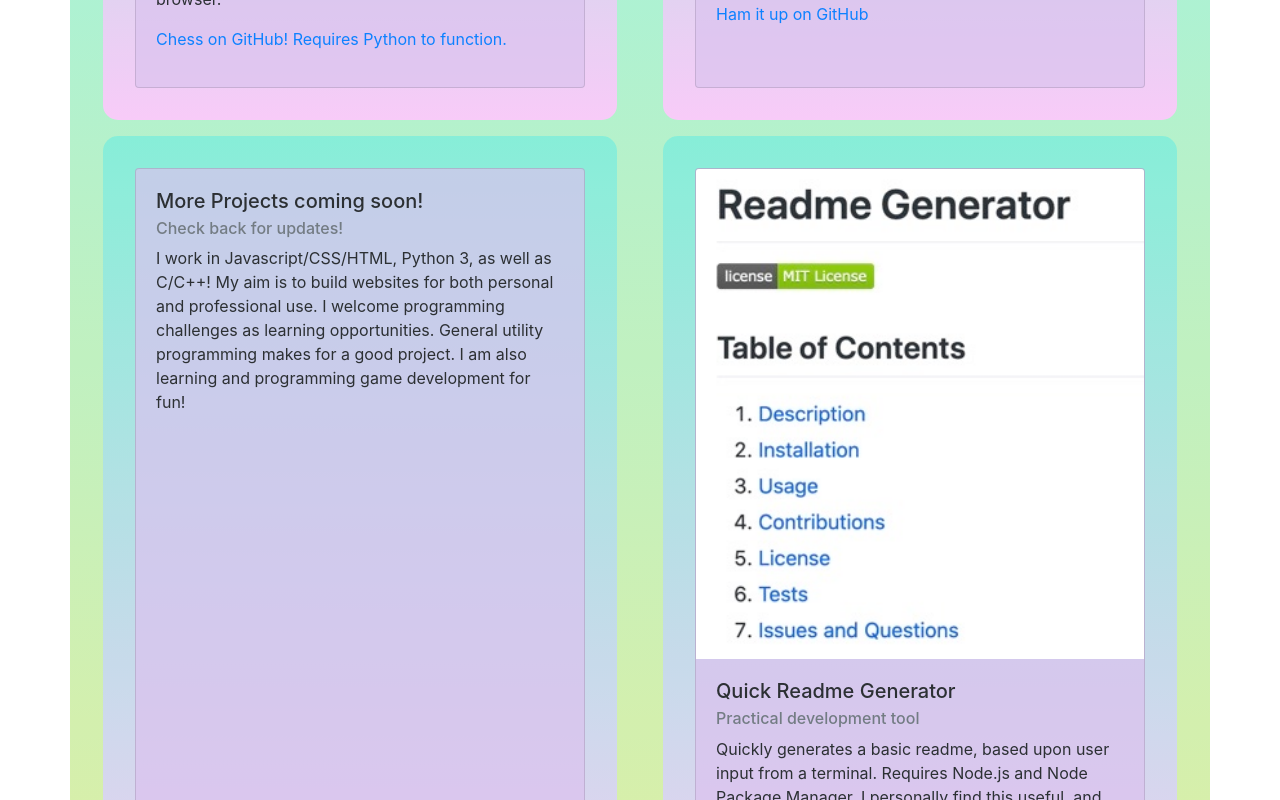
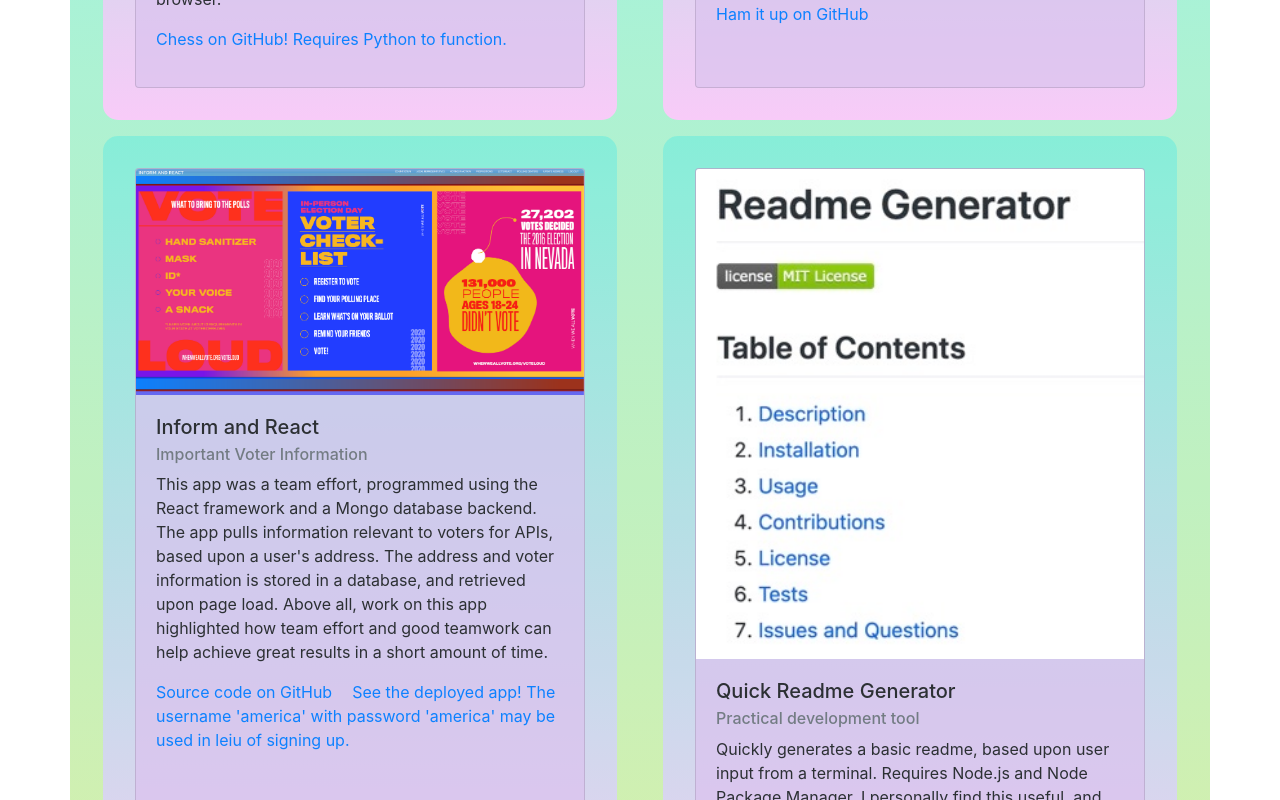
Before and after one commit to Koldenblue/kevin-miller-react-portfolio, a React (Create React App) app: page /portfolio in a window 1280 px wide. Shown: the part 1560-2360 px from the top of the page. Built offline with nearby package versions, Linux system fonts and the light colour scheme.

Commit message:
updated portfolio to include inform react

```diff
--- a/src/pages/Portfolio.js
+++ b/src/pages/Portfolio.js
@@ -26,6 +26,8 @@ function Portfolio() {
   const [balanceOpacity, setBalanceOpacity] = useState(1)
   const [connect, setConnect] = useState('none');
   const [connectOpacity, setConnectOpacity] = useState(1)
+  const [inform, setInform] = useState('none');
+  const [informOpacity, setInformOpacity] = useState(1)
 
   const styles = {
     card: {
@@ -173,7 +175,21 @@ function Portfolio() {
       display: connect,
       transition: 'opacity 1s',
       opacity: connectOpacity
+    },
+    informImg: {
+      position: 'fixed',
+      zIndex: '9999',
+      top: '90px',
+      left: '50%',
+      height: '85%',
+      width: 'auto',
+      transform: 'translateX(-50%)',
+      boxShadow: '5px 5px 5px black',
+      display: inform,
+      transition: 'opacity 1s',
+      opacity: informOpacity
     }
+
 
 
 
@@ -432,6 +448,28 @@ function Portfolio() {
     window.removeEventListener("click", connectFade);
   }
 
+  //================ inform image functions
+    let informZoom = () => {
+      setInform('block');
+      setTimeout(() => {
+        window.addEventListener("click", informFade)
+      }, 100)
+    }
+
+    useEffect(() => {
+      if (informOpacity === 0) {
+        setInformOpacity(1)
+      }
+      else {
+        setInformOpacity(0)
+      }
+    }, [inform])
+
+    let informFade = () => {
+      setInform('none');
+      window.removeEventListener("click", informFade);
+    }
+
 
 
   return (
@@ -439,17 +477,18 @@ function Portfolio() {
       <Background image='../assets/images/koi.jpg' />
 
       {/* Zoomed images */}
-      <img src={require('../assets/images/express-bartender.png')} style={styles.bartenderImg} />
-      <img src={require("../assets/images/trek.png")} style={styles.trekImg} />
-      <img src={require("../assets/images/chess.PNG")} style={styles.chessImg} />
-      <img src={require("../assets/images/hamburger.PNG")} style={styles.hamImg} />
-      <img src={require("../assets/images/readme-gen.jpeg")} style={styles.readmeImg} />
-      <img src={require("../assets/images/quiz.png")} style={styles.quizImg} />
-      <img src={require("../assets/images/weather-forecaster.png")} style={styles.weatherImg} />
-      <img src={require("../assets/images/template-engine.png")} style={styles.templateImg} />
-      <img src={require("../assets/images/work-day-scheduler.png")} style={styles.workImg} />
-      <img src={require("../assets/images/bal_sheet.jpg")} style={styles.balanceImg} />
-      <img src={require("../assets/images/connect-4.PNG")} style={styles.connectImg} />
+      <img src={require('../assets/images/express-bartender.png')} style={styles.bartenderImg} alt='Express Bartender app'/>
+      <img src={require("../assets/images/trek.png")} style={styles.trekImg} alt='Trek app'/>
+      <img src={require("../assets/images/chess.PNG")} style={styles.chessImg} alt='Python Chess'/>
+      <img src={require("../assets/images/hamburger.PNG")} style={styles.hamImg} alt='hamburger database app'/>
+      <img src={require("../assets/images/readme-gen.jpeg")} style={styles.readmeImg} alt='readme generator app'/>
+      <img src={require("../assets/images/quiz.png")} style={styles.quizImg} alt='quiz generator'/>
+      <img src={require("../assets/images/weather-forecaster.png")} style={styles.weatherImg} alt='weather app'/>
+      <img src={require("../assets/images/template-engine.png")} style={styles.templateImg} alt='template generator'/>
+      <img src={require("../assets/images/work-day-scheduler.png")} style={styles.workImg} alt='workday scheduler'/>
+      <img src={require("../assets/images/bal_sheet.jpg")} style={styles.balanceImg} alt='balance sheet searcher'/>
+      <img src={require("../assets/images/connect-4.PNG")} style={styles.connectImg} alt='connect 4 app'/>
+      <img src={require("../assets/images/inform.png")} style={styles.informImg} alt='connect 4 app'/>
 
 
       <main className='container nav-avoid bottom-space'>
@@ -533,17 +572,19 @@ function Portfolio() {
         </section>
 
         <section className='row card-gutters'>
-          <div className='col-md-6'>
+
+        <div className='col-md-6'>
             <div className='box-all box'>
               <div className="card" style={styles.card}>
+                <img src={require("../assets/images/inform.png")} className="card-img-top" alt="Inform and React app" onClick={informZoom} />
                 <div className="card-body">
-                  <h5 className="card-title">More Projects coming soon!</h5>
-                  <h6 className="card-subtitle mb-2 text-muted">Check back for updates!</h6>
-                  <p className="card-text">I work in Javascript/CSS/HTML, Python 3, as well as C/C++!
-                  My aim is to build websites for both personal and professional use.
-                  I welcome programming challenges as learning opportunities. General utility programming makes for a good project.
-                  I am also learning and programming game development for fun!
-            </p>
+                  <h5 className="card-title">Inform and React</h5>
+                  <h6 className="card-subtitle mb-2 text-muted">Important Voter Information</h6>
+                  <p className="card-text">This app was a team effort, programmed using the React framework and a Mongo database backend. The app pulls information relevant to voters for APIs, based upon a user's address.
+                  The address and voter information is stored in a database, and retrieved upon page load. Above all, work on this app highlighted how team effort and good teamwork can help achieve great results in a short amount of time.
+                </p>
+                  <a href="https://github.com/Koldenblue/Inform-and-React" className="card-link">Source code on GitHub</a>
+                  <a href="https://inform-react.herokuapp.com/" className="card-link">See the deployed app! The username 'america' with password 'america' may be used in leiu of signing up.</a>
                 </div>
               </div>
             </div>
@@ -559,7 +600,7 @@ function Portfolio() {
                   <p className="card-text">Quickly generates a basic readme, based upon user input from a terminal. Requires Node.js and Node Package Manager.
                   I personally find this useful, and I'm planning to add more features. As a scientist, I know the importance of good documentation.
                   I have my work cut out for me with programs and documents to write. This readme generator helps.
-            </p>
+                </p>
                   <a href="https://youtu.be/G-kk2_u-25k" className="card-link">Quick YouTube demonstration - updates pending on this</a>
                   <a href="https://github.com/Koldenblue/readme-generator" className="card-link">See the program and sample readmes on GitHub</a>
                 </div>
@@ -679,7 +720,23 @@ function Portfolio() {
             </div>
           </div>
         </section>
-
+      <section className='row'>
+        <div className='col-md-12'>
+            <div className='box-all box'>
+              <div className="card" style={styles.card}>
+                <div className="card-body">
+                  <h5 className="card-title">More Projects coming soon!</h5>
+                  <h6 className="card-subtitle mb-2 text-muted">Check back for updates!</h6>
+                  <p className="card-text">I work in Javascript/CSS/HTML, Python 3, as well as C/C++!
+                  My aim is to build websites for both personal and professional use.
+                  I welcome programming challenges as learning opportunities. General utility programming makes for a good project.
+                  I am also learning and programming game development for fun!
+            </p>
+                </div>
+              </div>
+            </div>
+          </div>
+        </section>
       </main>
     </>
   )
```
Also changed, not shown: src/assets/images/inform.png (added).
